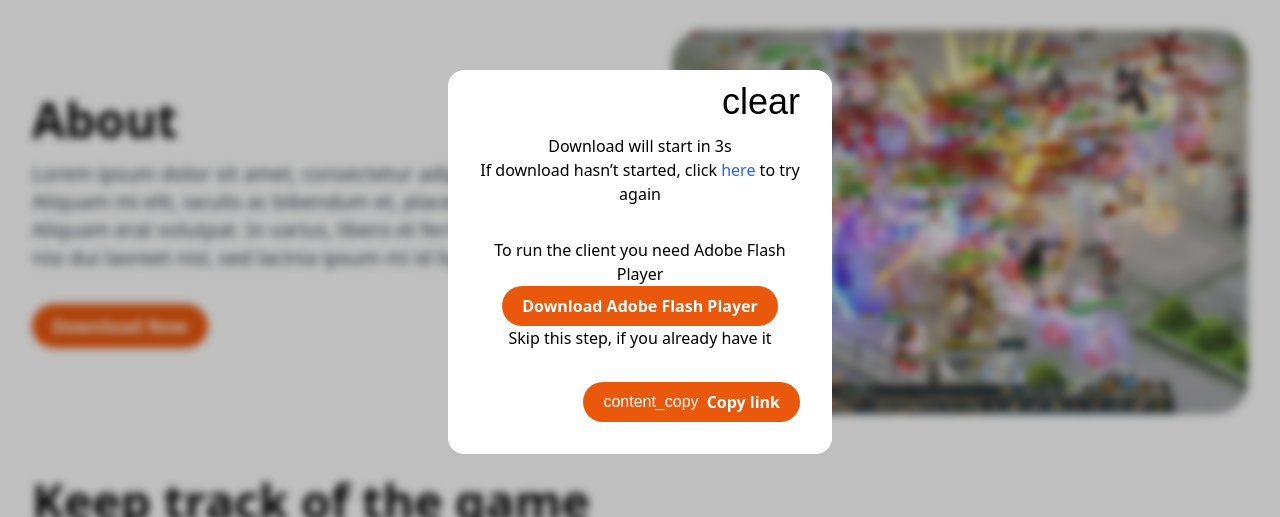
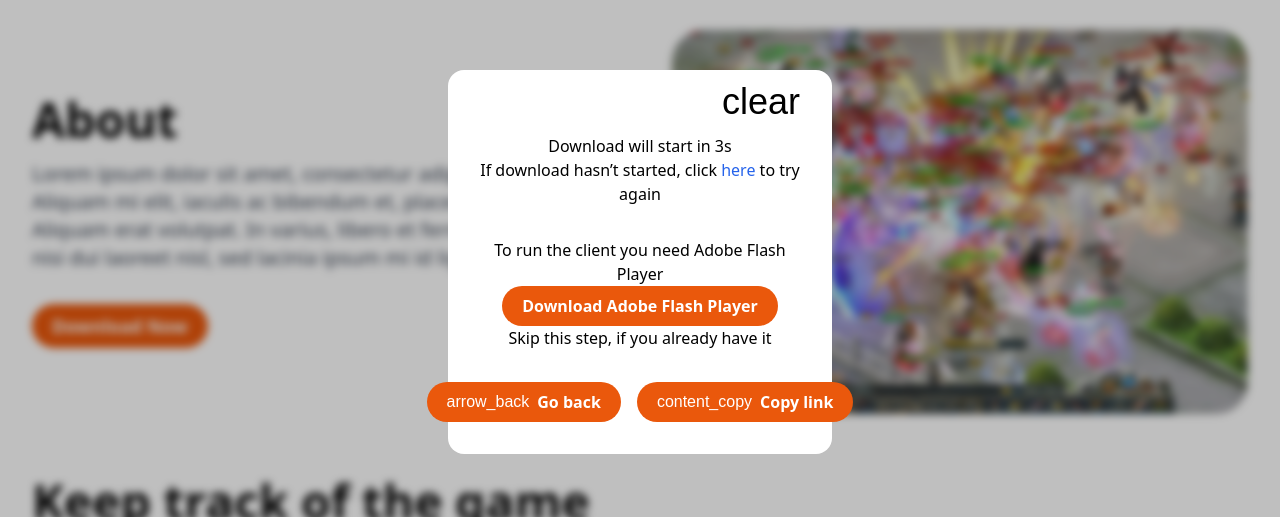
Before and after one commit to Finchsize/interniship-4, a React (Create React App) app in the folder frontend/: page / in a window 1280 px wide. Both pictures are taken after a click on the button "Download Now". Shown: the part 138-655 px from the top of the page. Built offline with nearby package versions, Linux system fonts and the light colour scheme; a web font is replaced by a local one.

Commit message:
I4-60 - Improve code quality, change copy link button and modal

```diff
--- a/frontend/src/components/Button/Button.tsx
+++ b/frontend/src/components/Button/Button.tsx
@@ -4,12 +4,14 @@
   fullWidth,
   size,
   onClick,
+  disabled,
 }: {
   text: React.ReactNode;
   fullWidth?: boolean;
   type?: "button" | "submit";
   size?: "sm" | "base" | "lg" | "xl" | "2xl";
   onClick?: () => void;
+  disabled?: boolean;
 }) => {
   return (
     <button
@@ -30,6 +32,7 @@
       } ${
         fullWidth ? "w-full" : "w-min"
       } flex justify-center whitespace-nowrap rounded-full bg-orange-600 px-5 py-2 font-semibold text-white transition hover:bg-orange-700`}
+      disabled={disabled}
     >
       {text}
     </button>
--- a/frontend/src/components/Modal/Modal.tsx
+++ b/frontend/src/components/Modal/Modal.tsx
@@ -1,9 +1,22 @@
-const Modal = ({ children }: { children: React.ReactNode }) => (
-  <div className="fixed inset-0 flex flex-col items-center justify-center bg-black/25 p-8 backdrop-blur-sm">
-    <div className="flex w-full max-w-sm flex-col gap-8 rounded-2xl bg-white p-8">
-      {children}
+import { useNavigate } from "react-router-dom";
+
+const Modal = ({ children }: { children: React.ReactNode }) => {
+  const navigate = useNavigate();
+  return (
+    <div
+      className="fixed inset-0 flex flex-col items-center justify-center bg-black/25 p-8 backdrop-blur-sm"
+      onClick={() => {
+        navigate(-1);
+      }}
+    >
+      <div
+        className="flex w-full max-w-sm flex-col gap-8 rounded-2xl bg-white p-8"
+        onClick={(e) => e.stopPropagation()}
+      >
+        {children}
+      </div>
     </div>
-  </div>
-);
+  );
+};
 
 export default Modal;
--- a/frontend/src/pages/Download.tsx
+++ b/frontend/src/pages/Download.tsx
@@ -6,32 +6,23 @@
 export function Download() {
   const navigate = useNavigate();
   const [countdown, setCountdown] = useState(5);
-  const [copied, setCopied] = useState("");
+  const [copy, setCopy] = useState("Copy link");
+  const [disabled, setDisabled] = useState(false);
 
   const startDownload = () => {
     const link = document.createElement("a");
-    link.href = "https://testcqserver.ngrok.dev/5095_modified.7z";
-
-    document.body.appendChild(link);
+    link.href = `${process.env.REACT_APP_CLIENT}`;
     link.click();
-    document.body.removeChild(link);
-
-    console.log("started download");
   };
   const downloadAdobe = () => {
     const link = document.createElement("a");
-    link.href = "https://testcqserver.ngrok.dev/FPPSetup.exe";
-
-    document.body.appendChild(link);
+    link.href = `${process.env.REACT_APP_FLASH}`;
     link.click();
-    document.body.removeChild(link);
-
-    console.log("download adobe");
   };
   const copyLink = () => {
     navigator.clipboard.writeText(window.location.href);
-    setCopied("Copied!");
-    console.log("copy link");
+    setCopy("Copied to Clipboard");
+    setDisabled(true);
   };
 
   useEffect(() => {
@@ -78,19 +69,33 @@
         />
         <p>Skip this step, if you already have it</p>
       </div>
-      <div className="flex w-full justify-end">
-        <div className="flex flex-col items-end">
+      <div className="flex flex-col items-end">
+        <div className="flex w-full justify-center gap-4">
           <Button
             text={
-              <div className="flex w-full items-center justify-end">
+              <div className="flex w-full items-center justify-center">
+                <span className="pr-2 font-icons text-white">arrow_back</span>
+                <p>Go back</p>
+              </div>
+            }
+            fullWidth
+            size="base"
+            onClick={() => {
+              navigate(-1);
+            }}
+          />
+          <Button
+            text={
+              <div className="flex w-full items-center justify-center">
                 <span className="pr-2 font-icons text-white">content_copy</span>
-                <p>Copy link</p>
+                <p>{copy}</p>
               </div>
             }
             size="base"
+            fullWidth
             onClick={copyLink}
+            disabled={disabled}
           />
-          <p>{copied}</p>
         </div>
       </div>
     </Modal>
```
Also changed, not shown: 1 other file (tests, documents, lock files or other folders).
